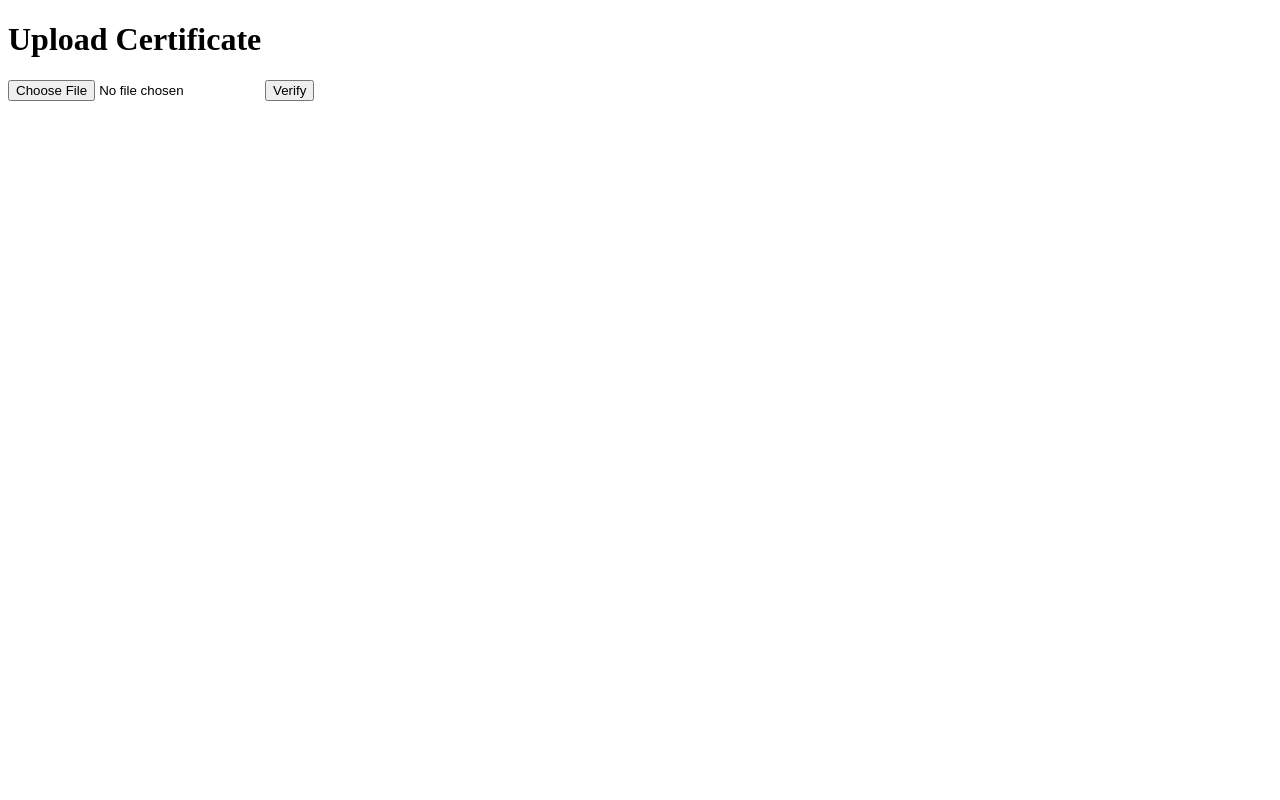
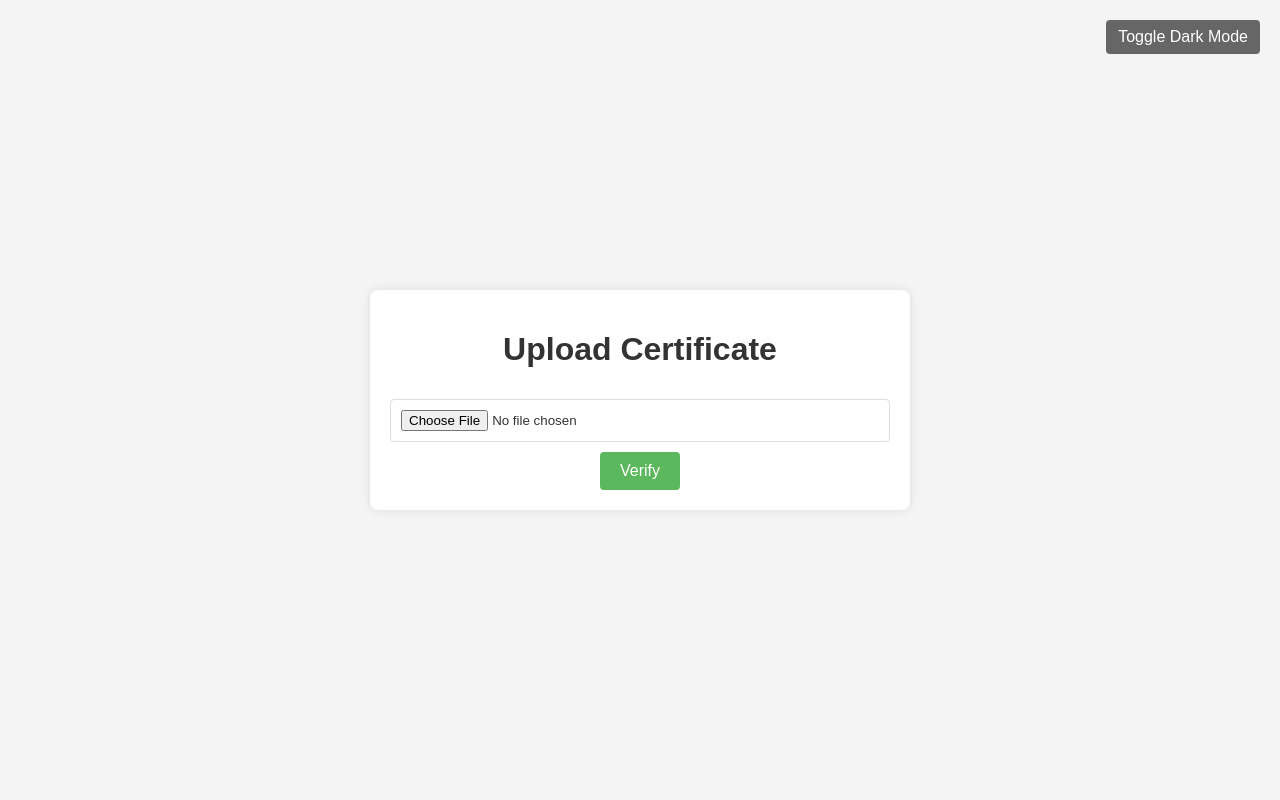
Before and after one commit to somil71/certificate_detection, a Flask app: page / in a window 1280 px wide. Run offline with Flask 3, Linux system fonts and the light colour scheme.

Commit message:
updated feature

```diff
--- a/templates/index.html
+++ b/templates/index.html
@@ -3,12 +3,135 @@
 <head>
     <meta charset="UTF-8">
     <title>Certificate Verifier</title>
+    <style>
+        body {
+            font-family: Arial, sans-serif;
+            margin: 0;
+            padding: 0;
+            display: flex;
+            justify-content: center;
+            align-items: center;
+            height: 100vh;
+            transition: background-color 0.3s ease;
+        }
+        .container {
+            padding: 20px;
+            border-radius: 8px;
+            box-shadow: 0 0 10px rgba(0, 0, 0, 0.1);
+            width: 500px;
+            text-align: center;
+            transition: background-color 0.3s ease;
+        }
+        h1 {
+            color: #333;
+            transition: color 0.3s ease;
+        }
+        input[type="file"] {
+            margin: 10px 0;
+            padding: 10px;
+            border: 1px solid #ddd;
+            border-radius: 4px;
+            width: calc(100% - 22px);
+            transition: background-color 0.3s ease, border-color 0.3s ease, color 0.3s ease;
+        }
+        button {
+            color: white;
+            padding: 10px 20px;
+            border: none;
+            border-radius: 4px;
+            cursor: pointer;
+            font-size: 16px;
+            transition: background-color 0.3s ease;
+        }
+        button:hover {
+            background-color: #4cae4c;
+        }
+
+        /* Dark Theme Styles */
+        body.dark-theme {
+            background-color: #333;
+            color: #fff;
+        }
+        .dark-theme .container {
+            background-color: #444;
+            color: #fff;
+        }
+        .dark-theme h1 {
+            color: #eee;
+        }
+        .dark-theme input[type="file"] {
+            background-color: #555;
+            border-color: #777;
+            color: #eee;
+        }
+        .dark-theme button {
+            background-color: #3a6070;
+        }
+        .dark-theme button:hover {
+            background-color: #4a777d;
+        }
+        /* Light Theme Styles */
+        body.light-theme {
+            background-color: #f4f4f4;
+            color: #000;
+        }
+        .light-theme .container {
+            background-color: #fff;
+            color: #000;
+        }
+        .light-theme h1 {
+            color: #333;
+        }
+        .light-theme input[type="file"] {
+            background-color: #fff;
+            border-color: #ddd;
+            color: #333;
+        }
+        .light-theme button {
+            background-color: #5cb85c;
+        }
+        .light-theme button:hover {
+            background-color: #4cae4c;
+        }
+        #theme-toggle {
+            position: fixed;
+            top: 20px;
+            right: 20px;
+            background-color: #666;
+            color: white;
+            border: none;
+            padding: 8px 12px;
+            border-radius: 4px;
+            cursor: pointer;
+            z-index: 1000;
+        }
+        #theme-toggle:hover {
+            background-color: #777;
+        }
+    </style>
 </head>
-<body>
-    <h1>Upload Certificate</h1>
-    <form action="/verify" method="POST" enctype="multipart/form-data">
-        <input type="file" name="file" required>
-        <button type="submit">Verify</button>
-    </form>
+<body class="light-theme">
+    <button id="theme-toggle">Toggle Dark Mode</button>
+    <div class="container">
+        <h1>Upload Certificate</h1>
+        <form action="/verify" method="POST" enctype="multipart/form-data">
+            <input type="file" name="file" required>
+            <button type="submit">Verify</button>
+        </form>
+    </div>
+    <script>
+        const themeToggle = document.getElementById('theme-toggle');
+        const body = document.body;
+
+        themeToggle.addEventListener('click', () => {
+            if (body.classList.contains('dark-theme')) {
+                body.classList.remove('dark-theme');
+                body.classList.add('light-theme');
+            } else {
+                body.classList.remove('light-theme');
+                body.classList.add('dark-theme');
+            }
+        });
+    </script>
 </body>
 </html>
```
Also changed, not shown: 7 other files.
